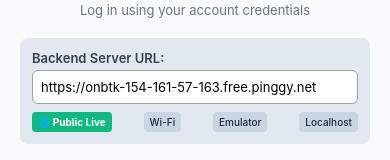
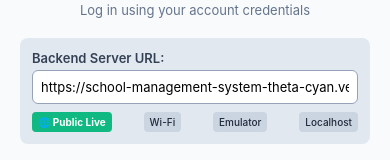
Before and after one commit to joaninabaffour4-code/school-management-system, a React Native app in the folder mobile-client/: screen / in a window 390 px wide. Shown: the part 171-331 px from the top of the page. Built offline with nearby package versions, Linux system fonts and the light colour scheme.

Commit message:
feat(mobile): configure permanent production Vercel cloud endpoint

```diff
--- a/mobile-client/apiConfig.js
+++ b/mobile-client/apiConfig.js
@@ -11,7 +11,7 @@ import { Platform } from 'react-native';
 
 export const LOCAL_WIFI_IP = '172.25.157.111';
 export const PORT = 3000;
-export const PUBLIC_HTTPS_URL = 'https://onbtk-154-161-57-163.free.pinggy.net';
+export const PUBLIC_HTTPS_URL = 'https://school-management-system-theta-cyan.vercel.app';
 
 export function getDefaultServerUrl() {
   // Use live public HTTPS URL so it works seamlessly from anywhere in the world!
```
